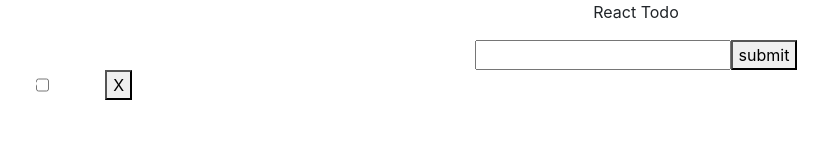
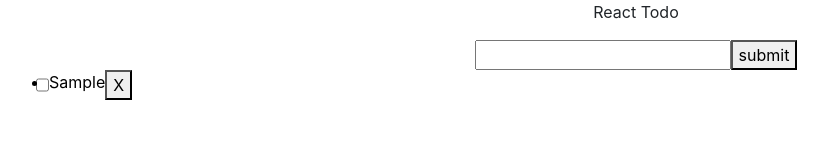
Before and after one commit to howard-dong/ethereum-react-todo, a React (Create React App) app: page / in a window 1280 px wide. Both pictures are taken after typing "Sample" into the empty fields and a click on the button "submit". Shown: the top 160 px of the page, without its empty margins (4-832 px from the left). Built offline with nearby package versions, Linux system fonts and the light colour scheme.

Commit message:
changed text to black

```diff
--- a/src/Todo.js
+++ b/src/Todo.js
@@ -7,7 +7,7 @@ function Todo({todo}){
             <input type = "checkbox" />
             <li
                 style = {{
-                    color: "white",
+                    color: "black",
                     textDecoration: todo.completed ? "line-through" : null
                 }}
 
```
